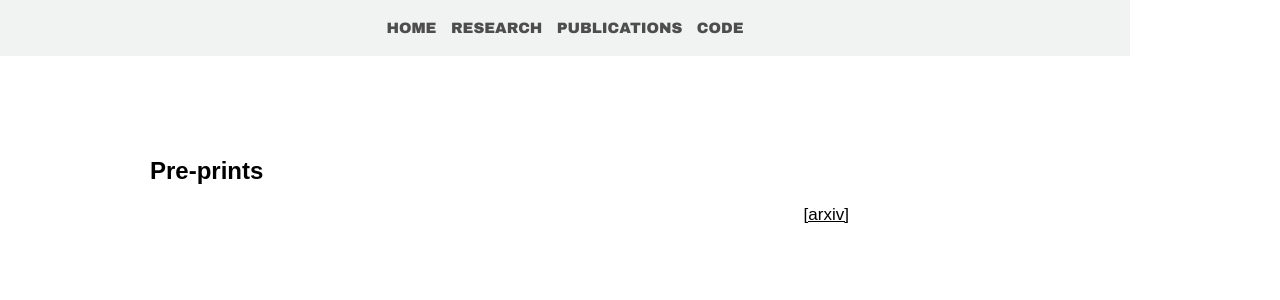
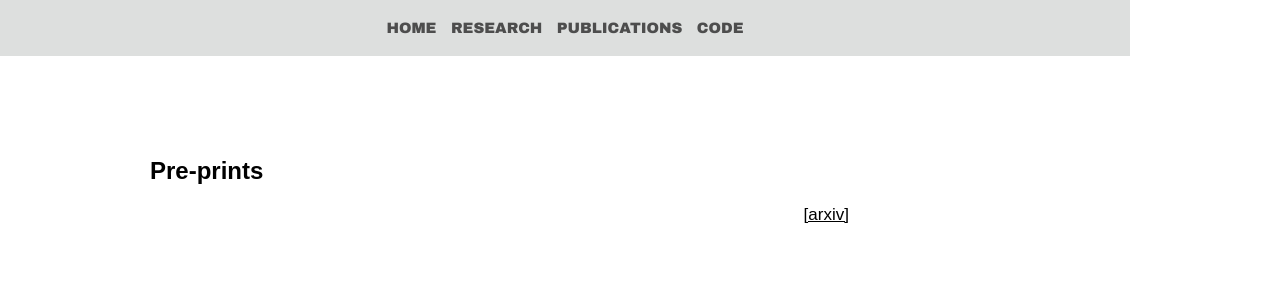
Before and after one commit to mckimb/mckimb.github.io, a Jekyll site: the page built from papers/index.html, in a window 1280 px wide. Shown: the top 300 px of the page. Built offline with Jekyll 4.4.1, drawn with Linux system fonts in a browser that asks for light colours.

Commit message:
Update main.css

```diff
--- a/css/main.css
+++ b/css/main.css
@@ -87,13 +87,13 @@ nav ul li, footer ul li {
 .topnav {
     position: absolute;
     padding: 15px 15px;
-    background-color: #f1f3f2;
+    background-color: #dddfde;
     overflow: hidden;
     list-style:none;
     top: 0;
     left: 0;
     right: 150px;
-    text-align:center;
+    text-align: center;
 }
 
 .topnav li {
@@ -106,12 +106,13 @@ nav ul li, footer ul li {
   font-size: 15px;
   color: #4d4d4d;
   text-decoration: none;
-  font-family: "Arial Black", Gadget, sans-serif
+  font-family: "Arial Black", Gadget, sans-serif;
 }
 
 .topnav a:hover {
   text-decoration: underline;
   color: black;
+  font-family: "Arial Black", Gadget, sans-serif;
 }
 
 .demobox {
```
